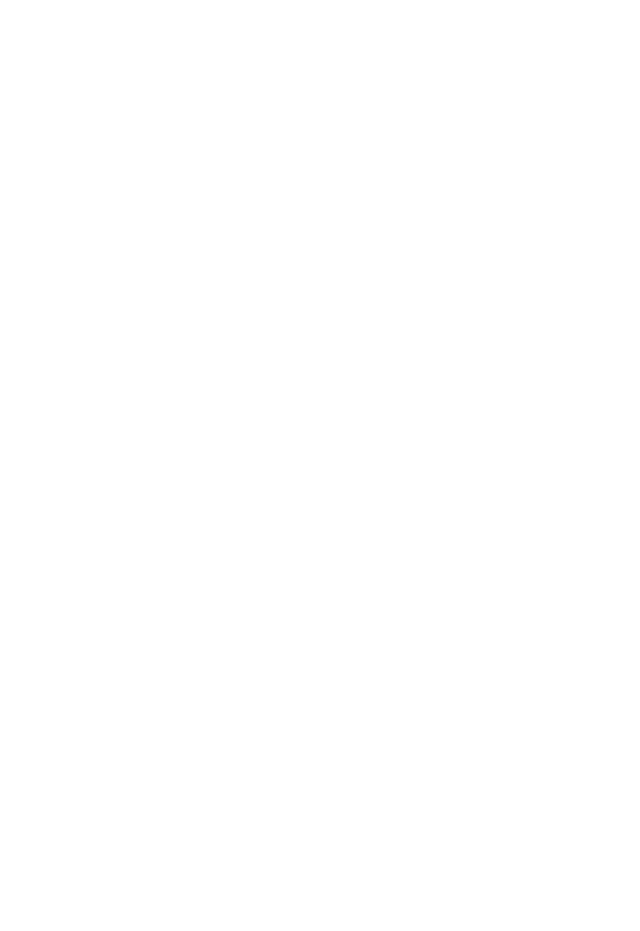
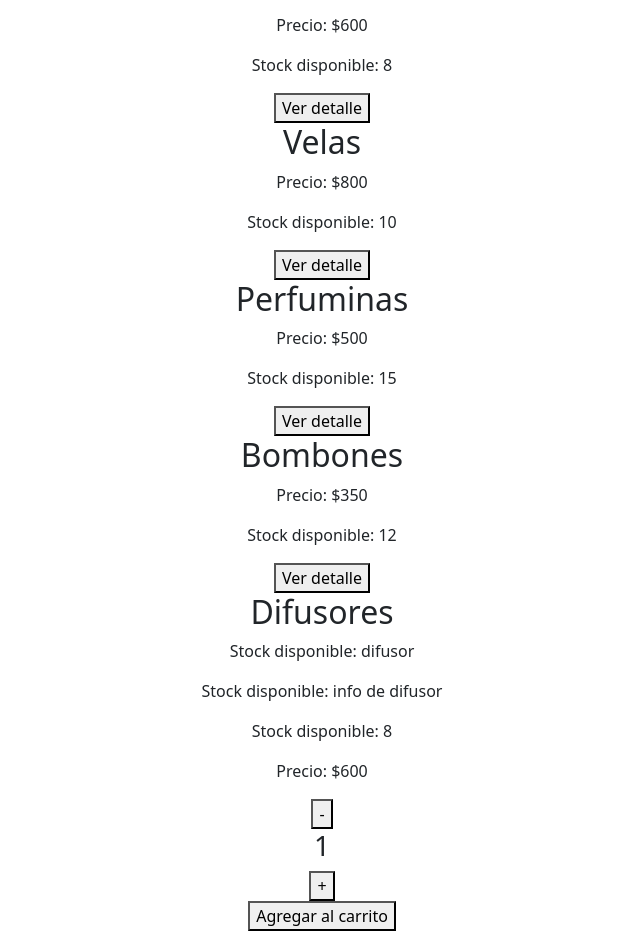
Before and after one commit to Tomas-Diaz-Kelly/React-js, a React (Create React App) app: page / in a window 1280 px wide. Shown: the part 303-1234 px from the top of the page, without its empty margins (318-958 px from the left). Before the commit the page ends 800 px from the top, so only its background shows below. Built offline with nearby package versions, Linux system fonts and the light colour scheme.

Commit message:
Primeros pasos segunda entrega

```diff
--- a/src/App.js
+++ b/src/App.js
@@ -1,15 +1,18 @@
 import './App.css';
 import NavBar from './components/NavBar/NavBar';
 import ItemListContainer from './components/itemListConteiner/itemListContainer';
-
+import ItemDetailContainer from './components/itemDetailContainer/itemDetailContainer';
 
 
 
 function App() {
   return (
     <div className="App">
+
+
       <NavBar />
       <ItemListContainer greeting={'Hola bienvenidos a Baobab'}/>
+      <ItemDetailContainer/>
 
     </div>
   );
--- /dev/null
+++ b/src/asyncMock.js
@@ -0,0 +1,25 @@
+const products = [
+    {id:'1',name:'Difusores',price:600, stock:8, category:'difusor', description:'info de difusor'},
+    {id:'2',name:'Velas',price:800,stock:10, category:'vela', description:'info de vela'},
+    {id:'3',name:'Perfuminas',price:500,stock:15, category:'perfume', description:'info de perfume'},
+    {id:'4',name:'Bombones',price:350,stock:12, category:'bombon', description:'info de bombon'},
+
+]
+
+
+
+
+export const getProducts = () => {
+    return new Promise((resolve) => {
+        setTimeout(() => {
+            resolve(products)
+        },500)
+    })
+}
+export const getProductsById = (productId) => {
+    return new Promise((resolve) => {
+        setTimeout(() => {
+            resolve(products.find(prod => prod.id === productId))
+        },500)
+    })
+}
--- a/src/components/NavBar/NavBar.js
+++ b/src/components/NavBar/NavBar.js
@@ -18,7 +18,6 @@ const NavBar = () => {
 
   )
 
-
 }
 
 
--- /dev/null
+++ b/src/components/item/item.js
@@ -0,0 +1,28 @@
+
+const Item = ({id, name, img, price, stock}) => {
+
+    return(
+        <article className="CardItem">
+            <header className="Header">
+                <h2 className="ItemHeader">
+                    {name}
+                </h2>
+            </header>
+
+            <section>
+                <p className="Info">
+                    Precio: ${price}
+                </p>
+                <p className="Info">
+                    Stock disponible: {stock}
+                </p>
+            </section>
+            <footer className="ItemFooter">
+                <button className="Option"> Ver detalle</button>
+            </footer>
+        </article>
+
+    )
+}
+
+export default Item
--- /dev/null
+++ b/src/components/itemCount/itemCount.js
@@ -0,0 +1,34 @@
+import {useState } from 'react'
+
+const ItemCount = ({stock,initial,onAdd}) => {
+    const [quantity,setQuantity] = useState(initial)
+
+    const increment = () => {
+        if(quantity < stock){
+            setQuantity(quantity +1)
+        }
+    }
+    const decrement = () => {
+        if(quantity > 1){
+            setQuantity(quantity -1)
+        }
+    }
+    return(
+    <div className="Counter">
+        <div className="Controls">
+            <button className="Button" onClick={decrement}>-</button>
+                <h3 className="Number">{quantity} </h3>
+            <button className="Button" onClick={increment}>+</button>
+        </div>
+        <div>
+            <button className="Button" onClick={() => onAdd(quantity)} disabled={!stock}>
+                Agregar al carrito
+            </button>
+        </div>
+    </div>
+    )
+
+
+}
+
+export default ItemCount
--- /dev/null
+++ b/src/components/itemDetail/itemDetail.js
@@ -0,0 +1,31 @@
+import ItemCount  from "../itemCount/itemCount";
+
+const ItemDetail = ({id, name, img, category, description ,price, stock}) => {
+    return(
+        <article className="CardItem">
+            <header className="Header">
+                <h2 className="ItemHeader">
+                    {name}
+                </h2>
+            </header>
+
+            <section>
+                <p className="Info">
+                    Stock disponible: {category}
+                </p><p className="Info">
+                    Stock disponible: {description}
+                </p><p className="Info">
+                    Stock disponible: {stock}
+                </p>
+                <p className="Info">
+                    Precio: ${price}
+                </p>
+            </section>
+            <footer className="ItemFooter">
+            <ItemCount initial={1} stock={10} onAdd={(quantity) => console.log('Cantidad agregada', quantity)} />
+            </footer>
+        </article>
+    )
+}
+
+export default ItemDetail
--- /dev/null
+++ b/src/components/itemDetailContainer/itemDetailContainer.js
@@ -0,0 +1,25 @@
+import { useEffect, useState } from "react"
+import {getProductsById} from "../../asyncMock"
+import ItemDetail from "../itemDetail/itemDetail"
+
+const ItemDetailContainer = () => {
+    const [product, setProduct] = useState(null)
+
+    useEffect(() => {
+        getProductsById('1')
+        .then(response => {
+            setProduct(response)
+        })
+        .catch(error => {
+            console.error(error)
+        })
+    }, [])
+    return(
+        <div className="ItemDetailContainer">
+            <ItemDetail {...product} />
+        </div>
+    )
+
+}
+
+export default ItemDetailContainer
--- /dev/null
+++ b/src/components/itemList/itemList.js
@@ -0,0 +1,12 @@
+import Item from '../item/item'
+
+const ItemList = ({products}) => {
+    return(
+        <div className='ListGroup'>
+            {products.map(prod => <Item key={prod.id} {...prod}/> )}
+
+        </div>
+    )
+}
+
+export default ItemList
--- a/src/components/itemListConteiner/itemListContainer.js
+++ b/src/components/itemListConteiner/itemListContainer.js
@@ -1,7 +1,25 @@
+import { useEffect, useState } from "react";
+import {getProducts} from '../../asyncMock'
+import ItemList from "../itemList/itemList";
+
 const ItemListContainer = ({greeting}) => {
+    const [products, setProducts] = useState([])
+
+    useEffect(() => {
+        getProducts()
+        .then(response => {
+            setProducts(response)
+        })
+        .catch(error => {
+            console.error(error)
+        })
+
+    }, [])
+
     return(
         <div>
-            <h1 class="bg-secondary" >{greeting}</h1>
+            <h1 class="bg-secondary" >{greeting}</h1>\
+            <ItemList products={products}/>
         </div>
     )
 }
```
